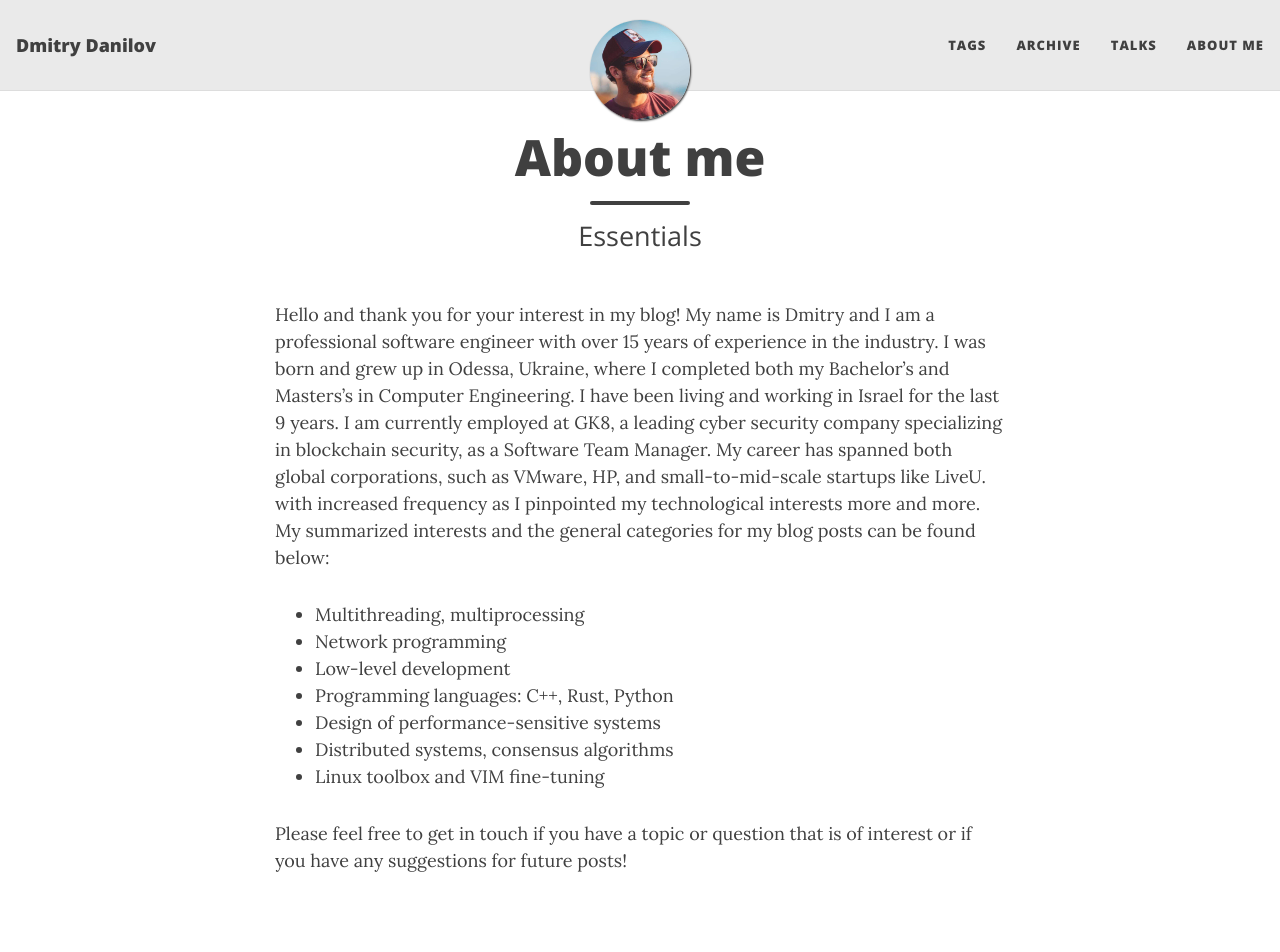
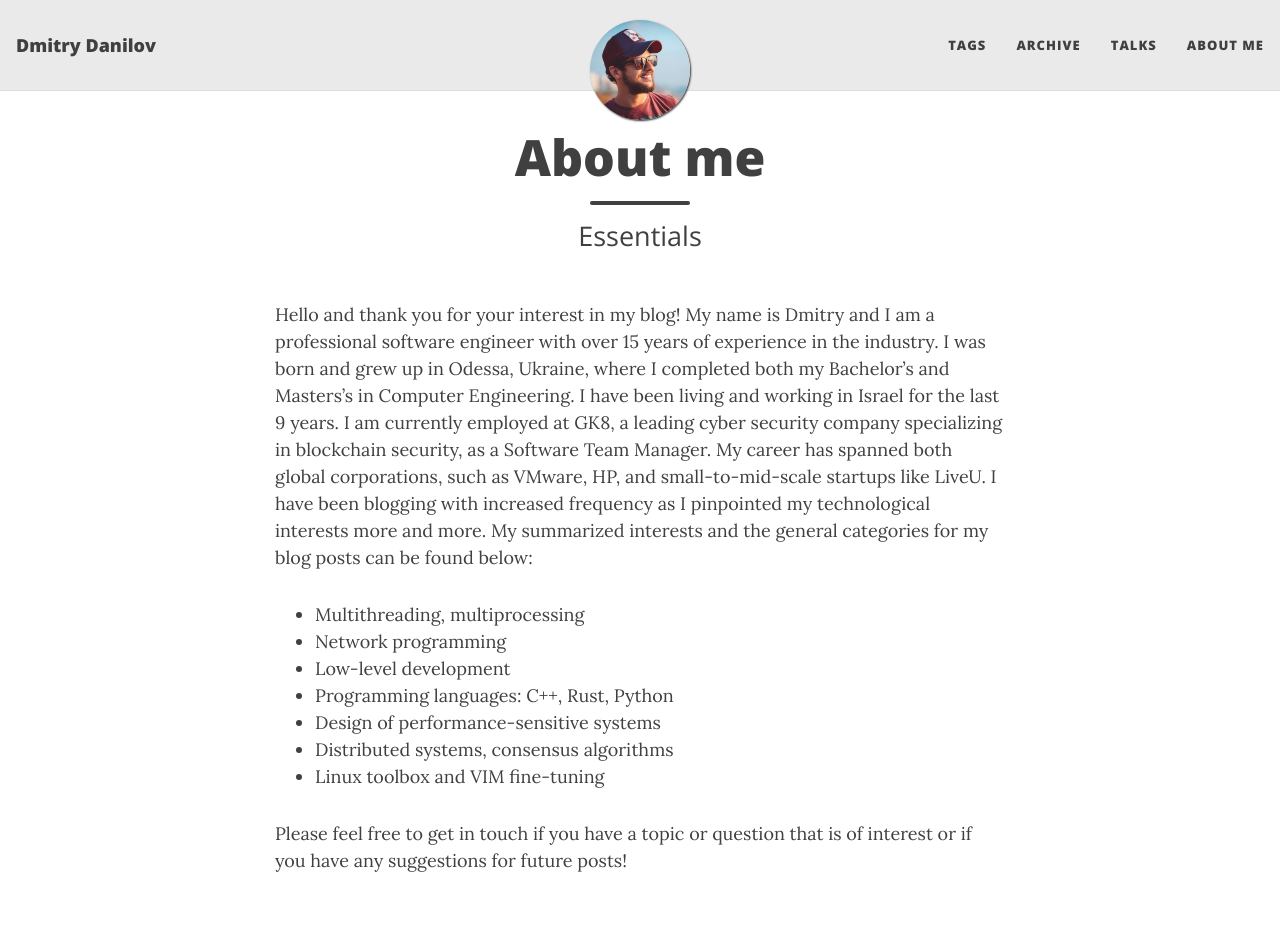
Before and after one commit to f-squirrel/f-squirrel.github.io, a Jekyll site: the page built from aboutme.md, in a window 1280 px wide and 1348 px high. Shown: the top 952 px of the window. Built offline with Jekyll 4.4.1, drawn with Linux system fonts in a browser that asks for light colours; nearby versions of some CDN libraries.

Commit message:
fix: typo

```diff
--- a/aboutme.md
+++ b/aboutme.md
@@ -18,7 +18,7 @@ Bachelor's and Masters's in Computer Engineering. I have been living and working
 Israel for the last {{years_in_israel}} years.
 I am currently employed at GK8, a leading cyber security company specializing in blockchain security, as a Software Team Manager.
 My career has spanned both global corporations, such as VMware, HP, and small-to-mid-scale startups like LiveU.
-with increased frequency as I pinpointed my technological interests
+I have been blogging with increased frequency as I pinpointed my technological interests
 more and more.
 My summarized interests and the general categories for my blog posts can be found below:
 
```
